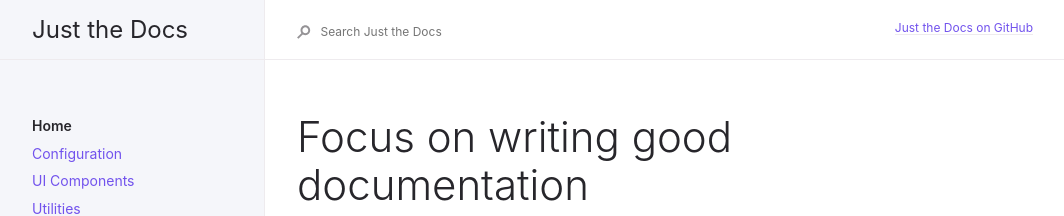
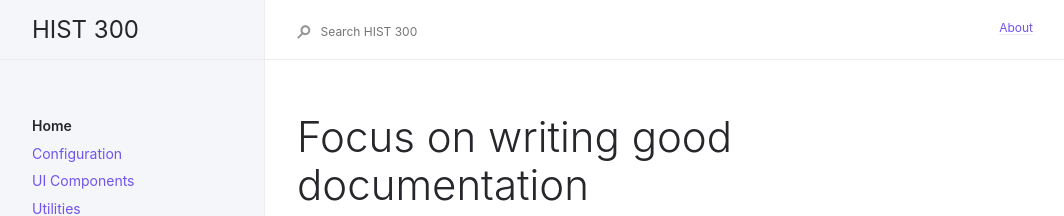
Before and after one commit to ege-erdogan/hist300, a Jekyll site: the page built from index.md, in a window 1280 px wide. Shown: the top 216 px of the page, without its empty margins (91-1155 px from the left). Built offline with Jekyll 4.4.1, drawn with Linux system fonts in a browser that asks for light colours.

Commit message:
Update _config.yml

```diff
--- a/_config.yml
+++ b/_config.yml
@@ -13,10 +13,10 @@
 # you will see them accessed via {{ site.title }}, {{ site.github_repo }}, and so on.
 # You can create any custom variable you would like, and they will be accessible
 # in the templates via {{ site.myvariable }}.
-title: Just the Docs
+title: HIST 300
 description: A Jekyll theme for documentation
-baseurl: "/just-the-docs/" # the subpath of your site, e.g. /blog
-url: "https://pmarsceill.github.io" # the base hostname & protocol for your site, e.g. http://example.com
+baseurl: "/hist300" # the subpath of your site, e.g. /blog
+url: "http://blog.egeerdogan.com" # the base hostname & protocol for your site, e.g. http://example.com
 
 permalink: pretty
 exclude: ["node_modules/", "*.gemspec", "*.gem", "Gemfile", "Gemfile.lock", "package.json", "package-lock.json",  "script/", "LICENSE.txt", "lib/", "bin/", "README.md", "Rakefile"]
@@ -26,12 +26,12 @@ search_enabled: true
 
 # Aux links for the upper right navigation
 aux_links:
-  "Just the Docs on GitHub":
-    - "//github.com/pmarsceill/just-the-docs"
+  "About":
+    - "//egeerdogan.com"
 
 # Color scheme currently only supports "dark" or nil (default)
 color_scheme: nil
 
 # Google Analytics Tracking (optional)
 # e.g, UA-1234567-89
-ga_tracking: UA-2709176-10
+# ga_tracking: UA-2709176-10
```
